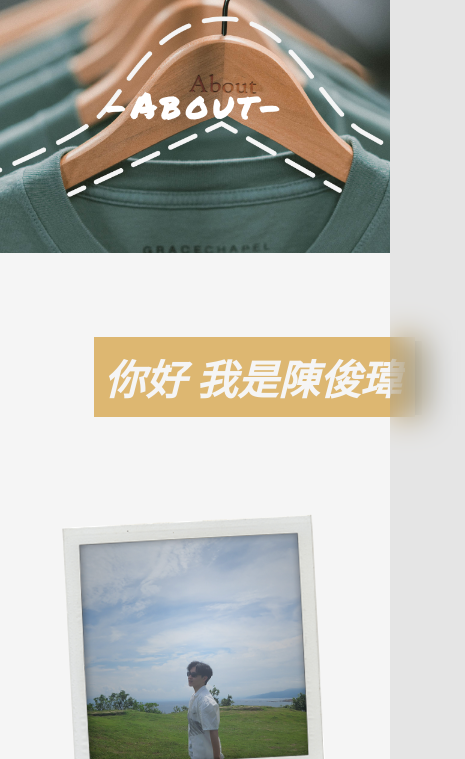
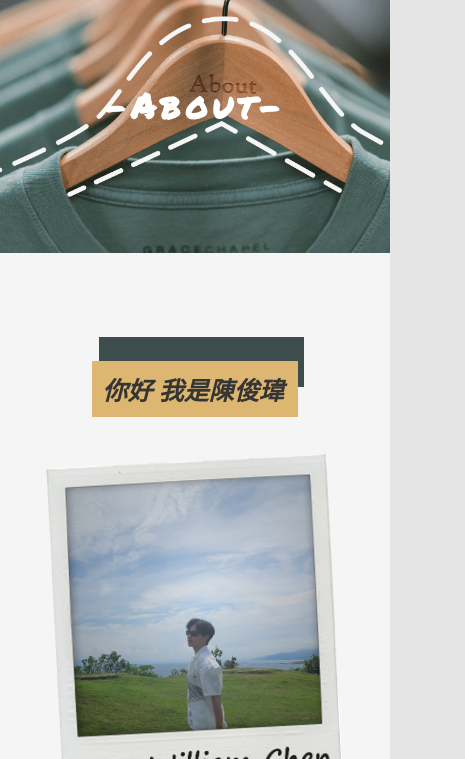
Before and after one commit to William08290829/WeiStudio, a website: page about.html in a window 390 px wide. Shown: the part 85-844 px from the top of the page, 465 px wide, since content can reach past the window. Drawn offline with nearby package versions, Linux system fonts and the light colour scheme; some packages are replaced by stand-ins of ours; a script that the page names is missing.

Commit message:
改善greeting顯示

```diff
--- a/about.html
+++ b/about.html
@@ -81,8 +81,8 @@
                     <div class="about__greetingGreenBg"></div>
 
                     <div class="about__greeting-slider slider">
-                        <div class="about__greetingOrangeBg">
-                            <div class="about__greeting">
+                        <div class="about__greetingOrangeBg slider">
+                            <div class="about__greeting slider">
                                 <h3>你好 我是陳俊瑋</h3>
                             </div>
                         </div>
--- a/style.css
+++ b/style.css
@@ -949,7 +949,7 @@ main{
 .about__greeting h3 {
     overflow: hidden;
     position: relative;
-    color: var(--backgroud-color);
+    color: #363535;
     font-style: italic;
     padding-right: 4px;
     opacity: 0;
@@ -1510,6 +1510,27 @@ main{
         gap: 1rem
     }
 
+    .about__greeting-container {
+        display: flex;
+        justify-content: center;
+    }
+    .about__greetingGreenBg-slider {
+        position: relative;
+        left: 0;
+        margin-left: 0;
+
+        display: flex;
+        justify-content: center;
+        align-items: end;
+    }
+    .about__greetingGreenBg {
+        top: 60px;
+        left: 57px
+    }
+    .about__greeting-slider {
+        margin: 0;
+    }
+
 }
 
 
@@ -1679,9 +1700,13 @@ main{
         grid-area: 1/1/2/2;
     }
 
+    .about__profile-image {
+        margin-top: 40px;
+    }
+
     .about__profile-image img,
     .about__information-image img {
-        width: 250px;
+        width: 280px;
     }
     .about__contact-me-container{
         background-image: none;
@@ -1847,4 +1872,16 @@ main{
     }
 
 
-}
+
+
+}
+@media (max-width: 480px){
+    .about__greeting h3 {
+        font-size: 25px;
+    }
+    .about__greetingGreenBg {
+        width: 185px;
+        height: 30px;
+        top: 84px;
+    }
+}
```
